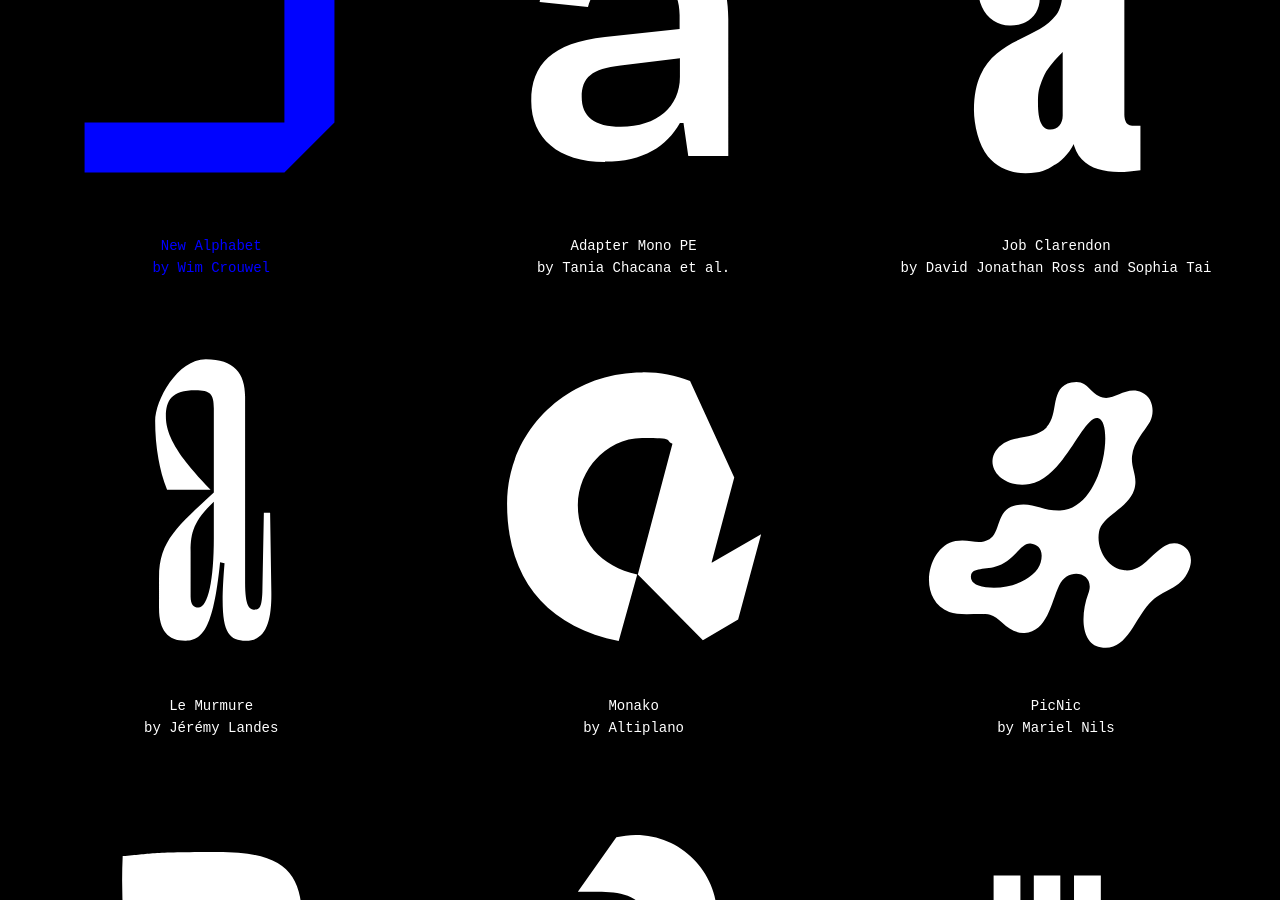
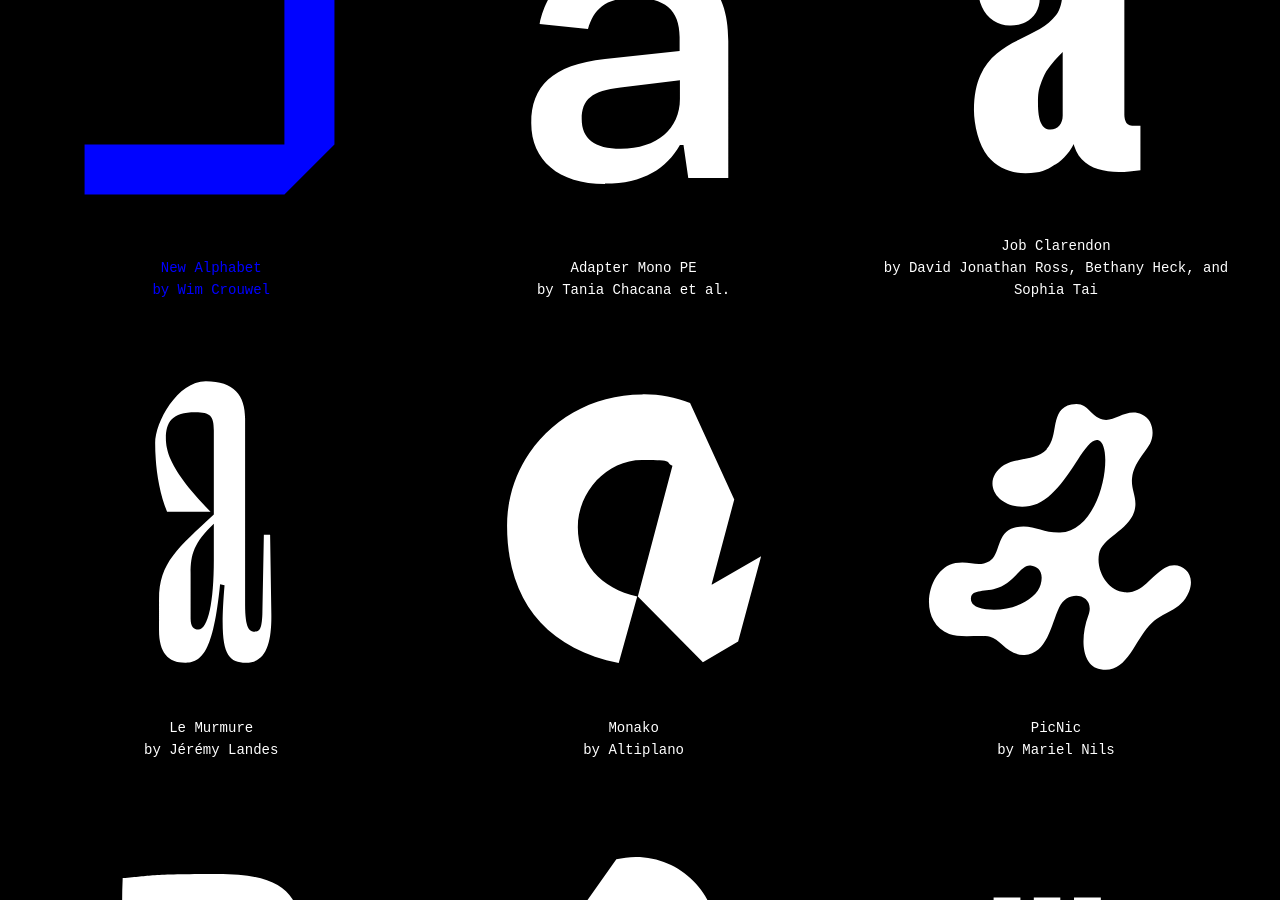
Before and after one commit to rosettatype/all-types-of-a, a Jekyll site: the page built from index.md, in a window 1280 px wide and 900 px high, scrolled down 6146 px. Built offline with Jekyll 4.4.1, drawn with Linux system fonts in a browser that asks for light colours; some web fonts are replaced.

Commit message:
Added Bethany to Job Clarendon credits

```diff
--- a/_data/data.yaml
+++ b/_data/data.yaml
@@ -110,6 +110,7 @@ letters:
   publisher: David Jonathan Ross
   designers:
   - David Jonathan Ross
+  - Bethany Heck
   - Sophia Tai
 - typeface: Julien
   date: 1 November 2024
```
